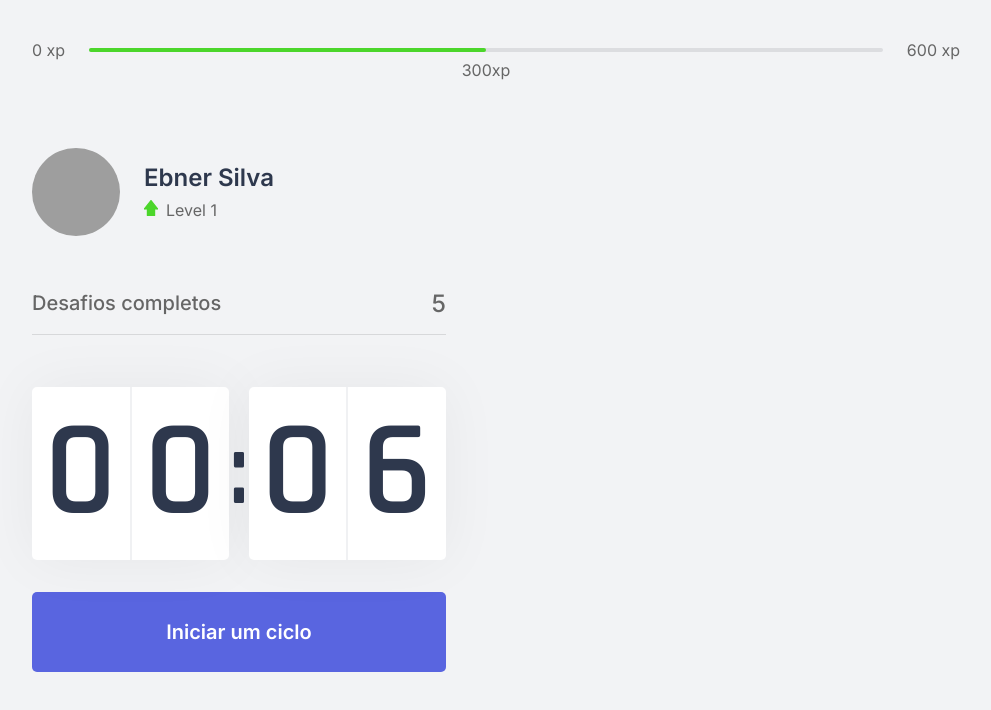
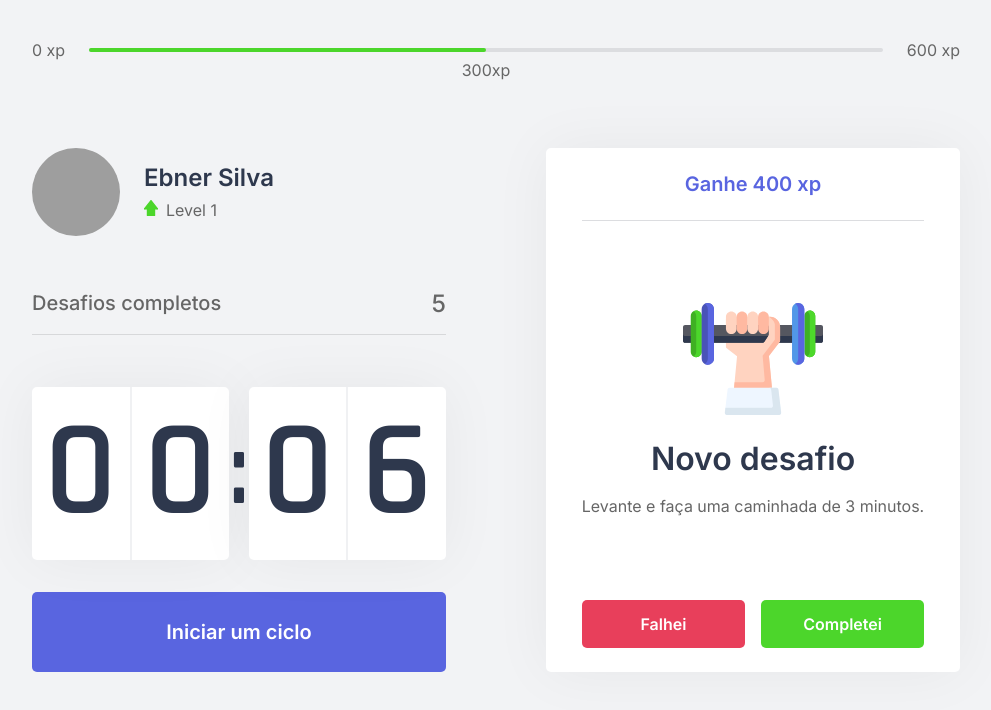
Before and after one commit to ebnersilva/moveit-nextjs, a Next.js app: page / in a window 1280 px wide. Shown: the top 710 px of the page, without its empty margins (144-1135 px from the left). Built offline with nearby package versions, Linux system fonts and the light colour scheme; grey boxes are pictures that could not be loaded.

Commit message:
feat: Finished ChallengeBox Container

```diff
--- /dev/null
+++ b/src/components/ChallengeBox.tsx
@@ -0,0 +1,42 @@
+import styles from '../styles/components/ChallengeBox.module.css'
+
+export function ChallengeBox() {
+  const hasActiveChallenge = true;
+
+  return (
+    <div className={styles.challengeBoxContainer}>
+      {hasActiveChallenge ? (
+        <div className={styles.challengeActive}>
+          <header>Ganhe 400 xp</header>
+
+          <main>
+            <img src="icons/body.svg" />
+            <strong>Novo desafio</strong>
+            <p>Levante e faça uma caminhada de 3 minutos.</p>
+          </main>
+
+          <footer>
+            <button
+              type="button"
+              className={styles.challengeFailedButton}
+            >Falhei</button>
+            <button
+              type="button"
+              className={styles.challengeSucceededButton}
+            >
+              Completei
+            </button>
+          </footer>
+        </div>
+      ) : (
+        <div className={styles.challengeNotActive}>
+          <strong>Finalize um ciclo para receber um desafio</strong>
+          <p>
+            <img src="icons/level-up.svg" alt="Level Up" />
+            Avance de level completando desafios.
+          </p>
+        </div>
+      )}
+    </div>
+  )
+}
--- a/src/pages/index.tsx
+++ b/src/pages/index.tsx
@@ -1,8 +1,10 @@
 import Head from 'next/head';
-import { CompletedChallenges } from "../components/CompletedChallenges";
+
 import { Countdown } from "../components/Countdown";
 import { ExperienceBar } from "../components/ExperienceBar";
 import { Profile } from "../components/Profile";
+import { CompletedChallenges } from "../components/CompletedChallenges";
+import { ChallengeBox } from '../components/ChallengeBox';
 
 import styles from '../styles/pages/Home.module.css'
 
@@ -22,7 +24,7 @@
           <Countdown />
         </div>
         <div>
-
+          <ChallengeBox />
         </div>
       </section>
     </div>
--- /dev/null
+++ b/src/styles/components/ChallengeBox.module.css
@@ -0,0 +1,110 @@
+.challengeBoxContainer {
+  height: 100%;
+
+  background: var(--white);
+  border-radius: 5px;
+  box-shadow: 0 0 60px rgba(0, 0, 0, 0.05);
+  padding: 1.5rem 2rem;
+
+  display: flex;
+  flex-direction: column;
+  align-items: center;
+  justify-content: center;
+
+  text-align: center;
+}
+
+.challengeNotActive {
+  display: flex;
+  flex-direction: column;
+  align-items: center;
+}
+
+.challengeNotActive strong {
+  font-size: 1.5rem;
+  font-weight: 500;
+  line-height: 1.4;
+}
+
+.challengeNotActive p {
+  display: flex;
+  flex-direction: column;
+  align-items: center;
+  line-height: 1.4;
+  max-width: 70%;
+  margin-top: 3rem;
+}
+
+.challengeNotActive p img {
+  margin-bottom: 1rem;
+}
+
+.challengeActive {
+  height: 100%;
+
+  display: flex;
+  flex-direction: column;
+}
+
+.challengeActive header {
+  color: var(--blue);
+  font-weight: 600;
+  font-size: 1.25rem;
+  padding: 0 2rem 1.5rem;
+  border-bottom: 1px solid var(--gray-line)
+}
+
+.challengeActive main {
+  flex: 1;
+  display: flex;
+  flex-direction: column;
+  align-items: center;
+  justify-content: center;
+}
+
+.challengeActive main strong {
+  font-weight: 600;
+  font-size: 2rem;
+  color: var(--title);
+  margin: 1.5rem 0 1rem;
+}
+
+.challengeActive main p {
+  line-height: 1.5;
+}
+
+.challengeActive footer {
+  display: grid;
+  grid-template-columns: 1fr 1fr;
+  gap: 1rem;
+}
+
+.challengeActive footer button {
+  height: 3rem;
+
+  display: flex;
+  align-items: center;
+  justify-content: center;
+
+  border: 0;
+  border-radius: 5px;
+
+  color: var(--white);
+
+  font-size: 1rem;
+  font-weight: 600;
+
+  transition: filter 0.2s;
+}
+
+.challengeActive footer button.challengeFailedButton {
+  background: var(--red);
+}
+
+.challengeActive footer button.challengeSucceededButton {
+  background: var(--green);
+}
+
+.challengeActive footer button:hover {
+  filter: brightness(0.9)
+}
```
